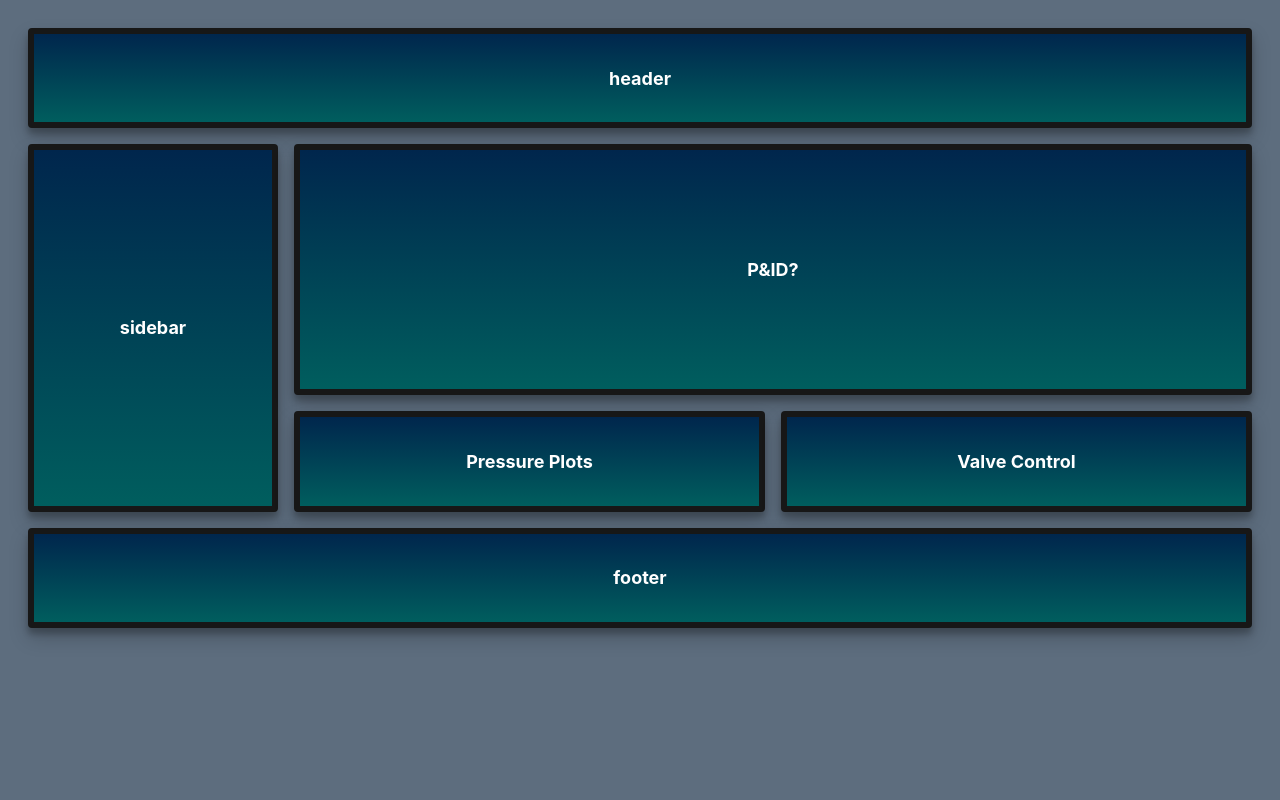
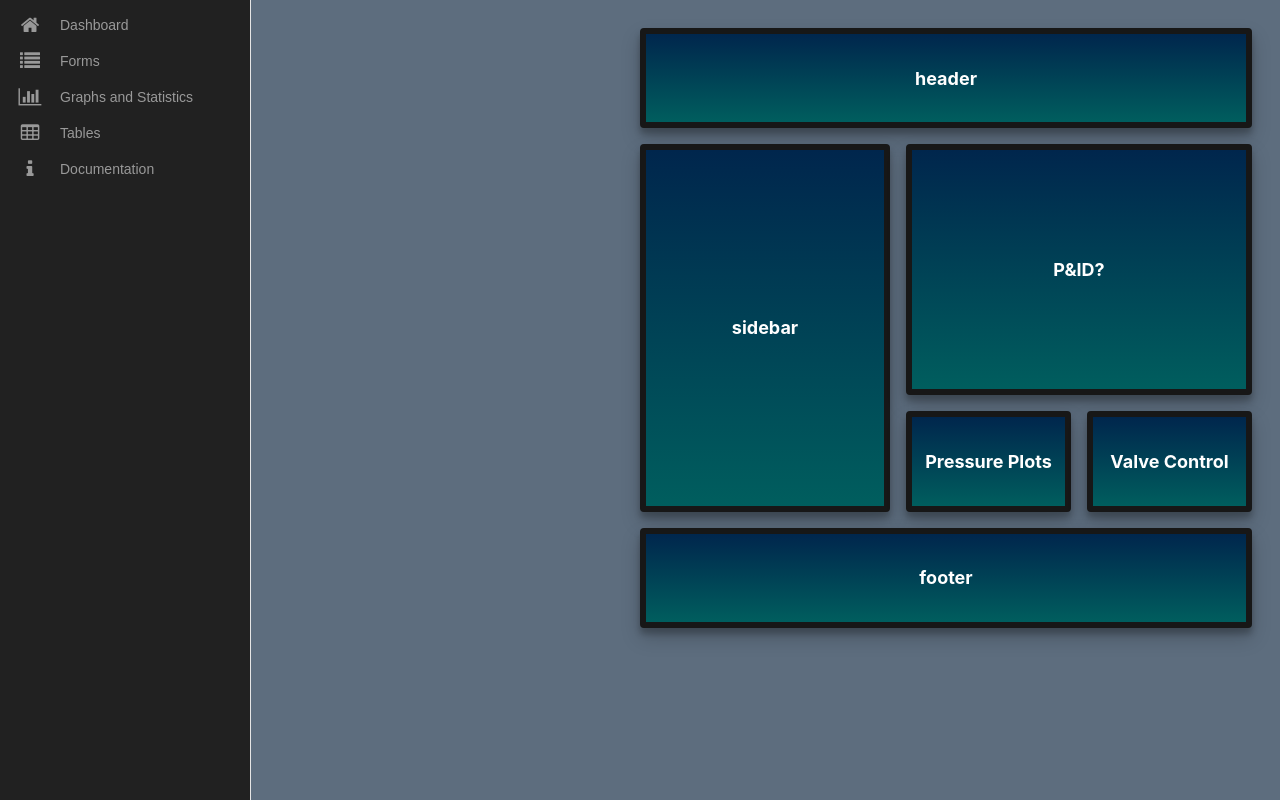
Before and after one commit to Aeromavericks/Triton-Flask, a Flask app: page / in a window 1280 px wide. Run offline with Flask 2, Linux system fonts and the light colour scheme; some libraries are stand-ins or nearby versions; some web fonts are replaced.

Commit message:
added sidebar

```diff
--- a/static/styles.css
+++ b/static/styles.css
@@ -1,3 +1,134 @@
+@import url(//netdna.bootstrapcdn.com/font-awesome/4.0.3/css/font-awesome.css);
+}
+@import url(https://fonts.googleapis.com/css?family=Titillium+Web:300);
+
+.fa-2x {
+    font-size: 2em;
+}
+
+.fa {
+    position: relative;
+    display: table-cell;
+    width: 60px;
+    height: 36px;
+    text-align: center;
+    vertical-align: middle;
+    font-size: 20px;
+}
+
+
+.main-menu:hover, nav.main-menu.expanded {
+    width: 250px;
+    overflow: visible;
+}
+
+.main-menu {
+    background: #212121;
+    border-right: 1px solid #e5e5e5;
+    position: absolute;
+    top: 0;
+    bottom: 0;
+    height: 100%;
+    left: 0;
+    width: 60px;
+    overflow: hidden;
+    -webkit-transition: width .05s linear;
+    transition: width .05s linear;
+    -webkit-transform: translateZ(0) scale(1,1);
+    z-index: 1000;
+}
+
+    .main-menu > ul {
+        margin: 7px 0;
+    }
+
+    .main-menu li {
+        position: relative;
+        display: block;
+        width: 250px;
+    }
+
+        .main-menu li > a {
+            position: relative;
+            display: table;
+            border-collapse: collapse;
+            border-spacing: 0;
+            color: #999;
+            font-family: arial;
+            font-size: 14px;
+            text-decoration: none;
+            -webkit-transform: translateZ(0) scale(1,1);
+            -webkit-transition: all .1s linear;
+            transition: all .1s linear;
+        }
+
+    .main-menu .nav-icon {
+        position: relative;
+        display: table-cell;
+        width: 60px;
+        height: 36px;
+        text-align: center;
+        vertical-align: middle;
+        font-size: 18px;
+    }
+
+    .main-menu .nav-text {
+        position: relative;
+        display: table-cell;
+        vertical-align: middle;
+        width: 190px;
+        font-family: 'Titillium Web', sans-serif;
+    }
+
+
+.no-touch .scrollable.hover {
+    overflow-y: hidden;
+}
+
+    .no-touch .scrollable.hover:hover {
+        overflow-y: auto;
+        overflow: visible;
+    }
+
+a:hover, a:focus {
+    text-decoration: none;
+}
+
+nav {
+    -webkit-user-select: none;
+    -moz-user-select: none;
+    -ms-user-select: none;
+    -o-user-select: none;
+    user-select: none;
+}
+
+    nav ul, nav li {
+        outline: 0;
+        margin: 0;
+        padding: 0;
+    }
+
+    .main-menu li:hover > a, nav.main-menu li.active > a, .dropdown-menu > li > a:hover, .dropdown-menu > li > a:focus, .dropdown-menu > .active > a, .dropdown-menu > .active > a:hover, .dropdown-menu > .active > a:focus, .no-touch .dashboard-page nav.dashboard-menu ul li:hover a, .dashboard-page nav.dashboard-menu ul li.active a {
+        color: #fff;
+        background-color: #5fa2db;
+    }
+
+.area {
+    float: left;
+    background: #e2e2e2;
+    width: 100%;
+    height: 100%;
+}
+
+@font-face {
+    font-family: 'Titillium Web';
+    font-style: normal;
+    font-weight: 300;
+    src: local('Titillium WebLight'), local('TitilliumWeb-Light'), url(http://themes.googleusercontent.com/static/fonts/titilliumweb/v2/anMUvcNT0H1YN4FII8wpr24bNCNEoFTpS2BTjF6FB5E.woff) format('woff');
+}
+
+
+
 .container {
     display: grid;
     width: 100%;
@@ -85,4 +216,5 @@
     background-color: #005e5e;
     background-image: linear-gradient(#00264d, #005e5e);
 }
+
 background: linear-gradient(#00264d, #005e5e);
--- a/templates/index.html
+++ b/templates/index.html
@@ -1,10 +1,64 @@
 <!DOCTYPE html>
 <html>
 <head>
+    <link rel="stylesheet" type="text/css" href="../static/styles.css">
     <link rel="stylesheet" href="{{url_for('static', filename='styles.css')}}">
+
 </head>
+
 <body>
+    <div class="area"></div><nav class="main-menu">
+        <ul>
+            <li>
+                <a href="http:">
+                    <i class="fa fa-home fa-2x"></i>
+                    <span class="nav-text">
+                        Dashboard
+                    </span>
+                </a>
 
+            </li>
+
+            <li class="has-subnav">
+                <a href="#">
+                    <i class="fa fa-list fa-2x"></i>
+                    <span class="nav-text">
+                        Forms
+                    </span>
+                </a>
+
+            </li>
+
+            <li>
+                <a href="#">
+                    <i class="fa fa-bar-chart-o fa-2x"></i>
+                    <span class="nav-text">
+                        Graphs and Statistics
+                    </span>
+                </a>
+            </li>
+
+            <li>
+                <a href="#">
+                    <i class="fa fa-table fa-2x"></i>
+                    <span class="nav-text">
+                        Tables
+                    </span>
+                </a>
+            </li>
+
+            <li>
+                <a href="#">
+                    <i class="fa fa-info fa-2x"></i>
+                    <span class="nav-text">
+                        Documentation
+                    </span>
+                </a>
+            </li>
+        </ul>
+
+
+    </nav>
     <div class="container">
         <div class="item header">header</div>
         <div class="item sidebar">sidebar</div>
```
Lines whose indentation alone changed are shown as unchanged.
